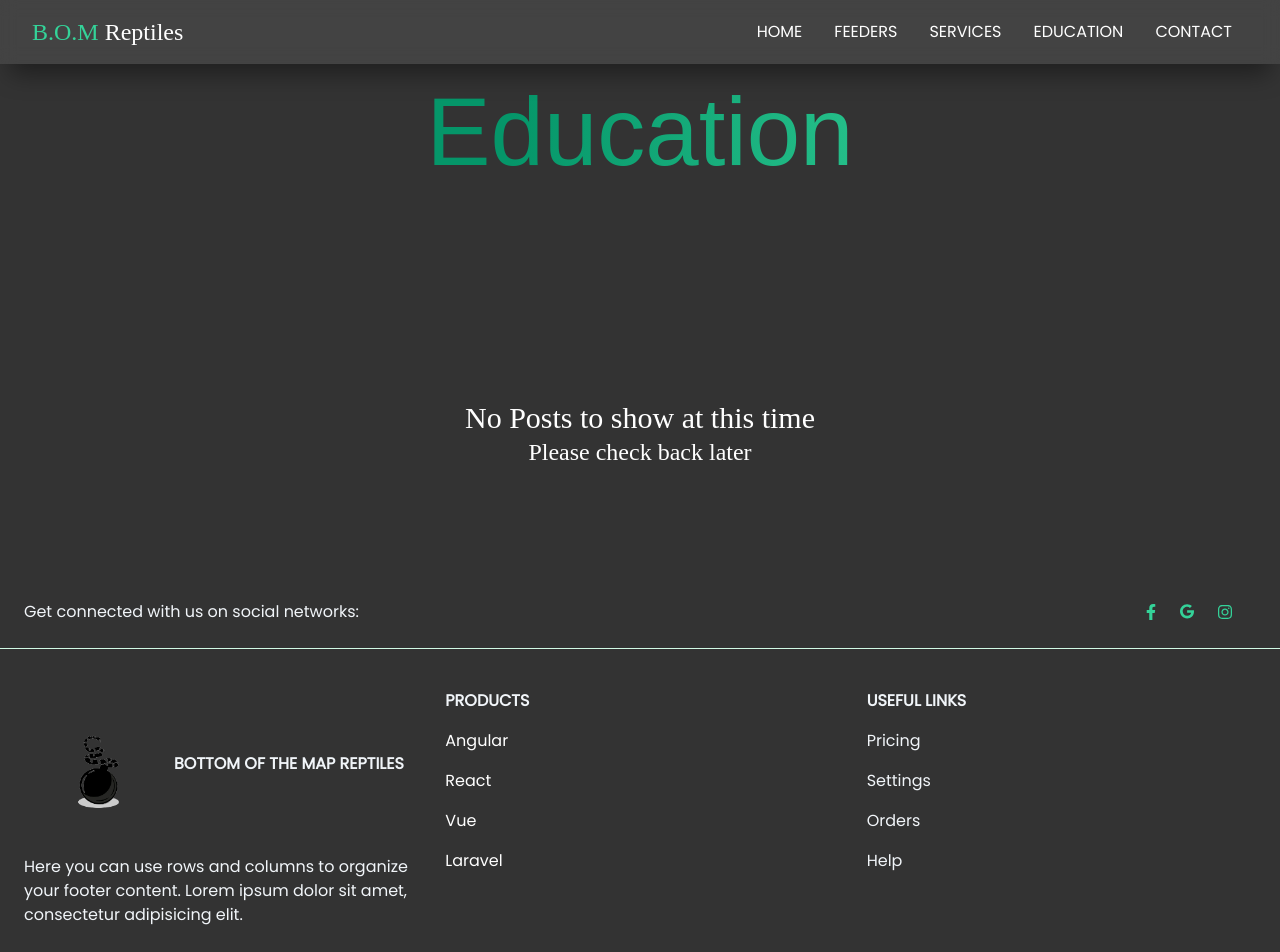
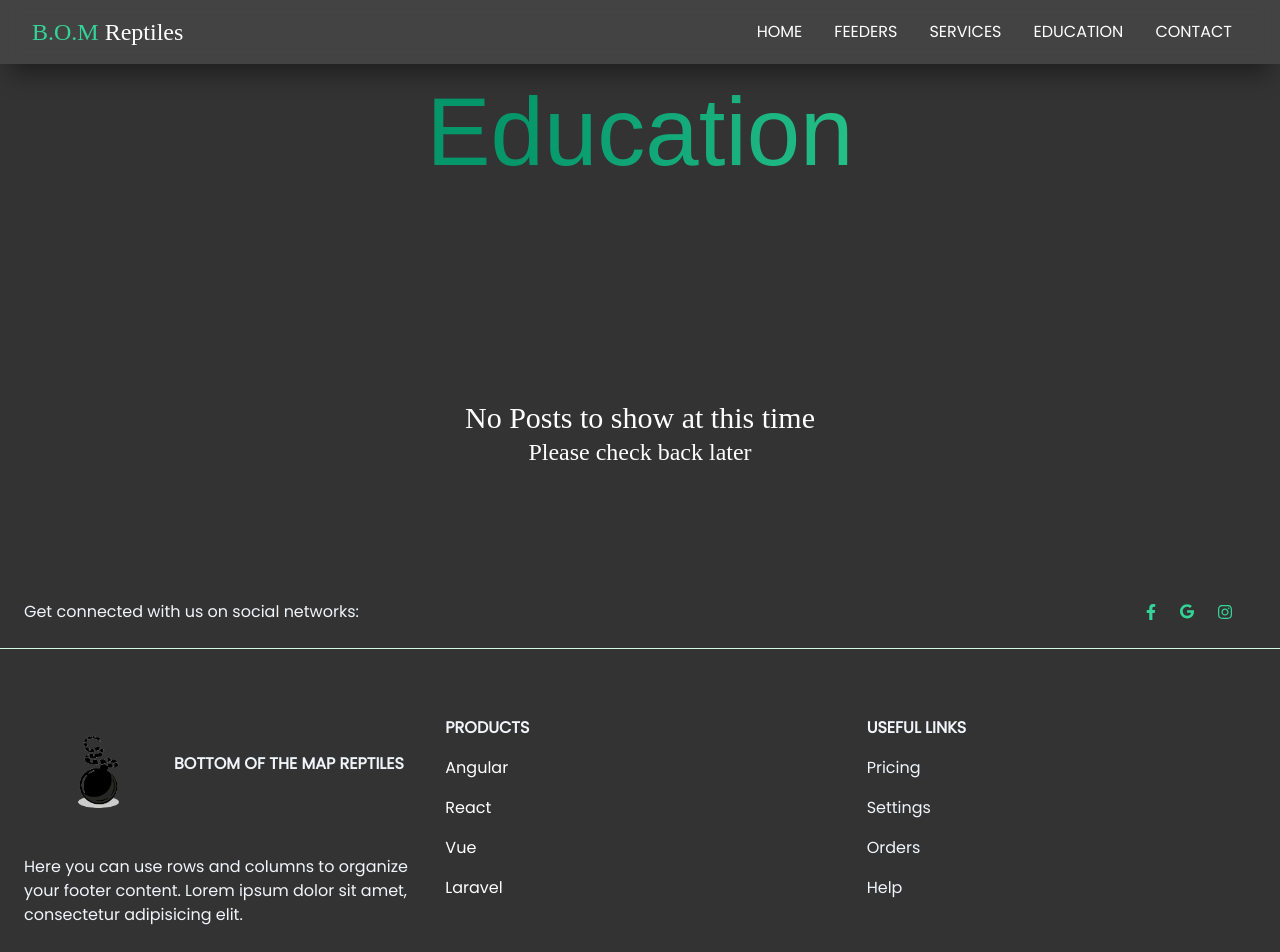
Before and after one commit to Leveq/bom-reptiles-final, a Next.js app: page /education in a window 1280 px wide. Shown: the top 952 px of the page. Built offline with nearby package versions, Linux system fonts and the light colour scheme; a web font is replaced by a local one.

Commit message:
Small changes to footer

```diff
--- a/components/Footer.js
+++ b/components/Footer.js
@@ -96,7 +96,7 @@
         </div>
       </div>
       <div className="mx-6 py-10 text-center md:text-left">
-        <div className="grid grid-1 md:grid-cols-2 lg:grid-cols-3 gap-8">
+        <div className="grid grid-1 md:grid-cols-2 items-center lg:grid-cols-3 gap-8">
           <div>
             <h6
               className="
--- a/components/Team.js
+++ b/components/Team.js
@@ -60,7 +60,7 @@
           sm:text-4xl
           2xl:text-6xl"
       >
-        Who are we
+        Who are we?
       </motion.p>
       <div className="flex flex-col lg:flex-row">
         <div
```
